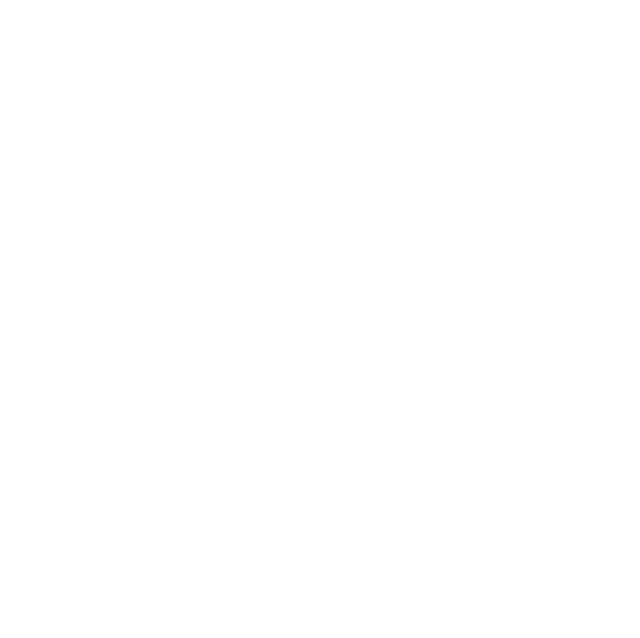
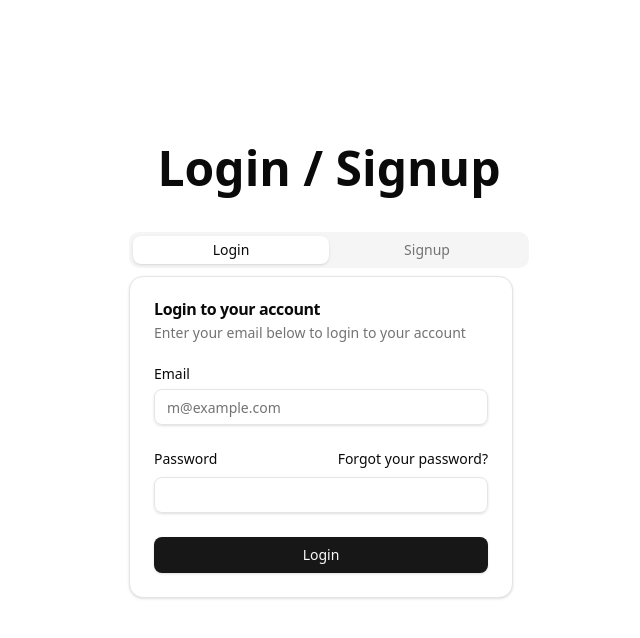
Before and after one commit to devansh-jagtap/Appliquo, a React (Vite) app: page /auth in a window 1280 px wide. Before the commit this address had no page. Shown: the top 638 px of the page, without its empty margins (311-951 px from the left). Built offline with nearby package versions, Linux system fonts and the light colour scheme.

Commit message:
here is the ui of login and signup

```diff
--- a/package.json
+++ b/package.json
@@ -15,6 +15,8 @@
     "@radix-ui/react-label": "^2.1.8",
     "@radix-ui/react-select": "^2.2.6",
     "@radix-ui/react-slot": "^1.2.4",
+    "@radix-ui/react-tabs": "^1.1.13",
+    "@supabase/supabase-js": "^2.89.0",
     "class-variance-authority": "^0.7.1",
     "clsx": "^2.1.1",
     "framer-motion": "^12.24.0",
--- a/src/App.jsx
+++ b/src/App.jsx
@@ -5,6 +5,7 @@
 import Assistant from "./pages/Assistant";
 import HeroSectionOne from "./components/hero-section-demo-1";
 import { Layout } from "lucide-react";
+import Auth from "./pages/Auth";
 
 function App() {
   const [applications, setApplications] = useState([]);
@@ -70,6 +71,7 @@
     <BrowserRouter>
       <Routes>
         <Route path="/" element={<HeroSectionOne />} />
+        <Route path="/auth" element={<Auth />} />
         <Route
           path="/dashboard"
           element={
--- /dev/null
+++ b/src/components/Login.jsx
@@ -0,0 +1,67 @@
+import { useState } from "react";
+import { Button } from "@/components/ui/button";
+import {
+  Card,
+  CardContent,
+  CardDescription,
+  CardFooter,
+  CardHeader,
+  CardTitle,
+} from "../components/ui/card";
+import { Input } from "@/components/ui/input";
+import { Label } from "@/components/ui/label";
+
+export function Login() {
+  const [email, setEmail] = useState("");
+  const [password, setPassword] = useState("");
+  return (
+    <Card className="w-full max-w-sm">
+      <CardHeader>
+        <CardTitle>Login to your account</CardTitle>
+        <CardDescription>
+          Enter your email below to login to your account
+        </CardDescription>
+      </CardHeader>
+      <CardContent>
+        <form>
+          <div className="flex flex-col gap-6">
+            <div className="grid gap-2">
+              <Label htmlFor="email">Email</Label>
+              <Input
+                id="email"
+                type="email"
+                placeholder="m@example.com"
+                value={email}
+                onChange={(e) => setEmail(e.target.value)}
+                required
+              />
+            </div>
+            <div className="grid gap-2">
+              <div className="flex items-center">
+                <Label htmlFor="password">Password</Label>
+                <a
+                  href="#"
+                  className="ml-auto inline-block text-sm underline-offset-4 hover:underline"
+                >
+                  Forgot your password?
+                </a>
+              </div>
+              <Input
+                id="password"
+                type="password"
+                value={password}
+                onChange={(e) => setPassword(e.target.value)}
+                required
+              />
+            </div>
+          </div>
+        </form>
+      </CardContent>
+      <CardFooter className="flex-col gap-2">
+        <Button type="submit" className="w-full">
+          Login
+        </Button>
+      </CardFooter>
+    </Card>
+  );
+}
--- /dev/null
+++ b/src/components/Signup.jsx
@@ -0,0 +1,60 @@
+import { useState } from "react";
+import { Button } from "@/components/ui/button";
+import {
+  Card,
+  CardContent,
+  CardDescription,
+  CardFooter,
+  CardHeader,
+  CardTitle,
+} from "@/components/ui/card";
+import { Input } from "@/components/ui/input";
+
+export function Signup() {
+  const [name, setName] = useState("");
+  const [email, setEmail] = useState("");
+  const [password, setPassword] = useState("");
+
+  return (
+    <Card>
+      <CardHeader>
+        <CardTitle>Signup</CardTitle>
+        <CardDescription>
+          Create a new account if you haven&rsquo;t already
+        </CardDescription>
+      </CardHeader>
+      <CardContent className="space-y-2">
+        <div className="space-y-1">
+          <Input
+            name="name"
+            type="text"
+            placeholder="Enter Name"
+            value={name}
+            onChange={(e) => setName(e.target.value)}
+          />
+        </div>
+        <div className="space-y-1">
+          <Input
+            name="email"
+            type="email"
+            placeholder="Enter Email"
+            value={email}
+            onChange={(e) => setEmail(e.target.value)}
+          />
+        </div>
+        <div className="space-y-1">
+          <Input
+            name="password"
+            type="password"
+            placeholder="Enter Password"
+            value={password}
+            onChange={(e) => setPassword(e.target.value)}
+          />
+        </div>
+      </CardContent>
+      <CardFooter>
+        <Button>"Create Account"</Button>
+      </CardFooter>
+    </Card>
+  );
+}
--- /dev/null
+++ b/src/components/ui/tabs.jsx
@@ -0,0 +1,41 @@
+import * as React from "react"
+import * as TabsPrimitive from "@radix-ui/react-tabs"
+
+import { cn } from "@/lib/utils"
+
+const Tabs = TabsPrimitive.Root
+
+const TabsList = React.forwardRef(({ className, ...props }, ref) => (
+  <TabsPrimitive.List
+    ref={ref}
+    className={cn(
+      "inline-flex h-9 items-center justify-center rounded-lg bg-muted p-1 text-muted-foreground",
+      className
+    )}
+    {...props} />
+))
+TabsList.displayName = TabsPrimitive.List.displayName
+
+const TabsTrigger = React.forwardRef(({ className, ...props }, ref) => (
+  <TabsPrimitive.Trigger
+    ref={ref}
+    className={cn(
+      "inline-flex items-center justify-center whitespace-nowrap rounded-md px-3 py-1 text-sm font-medium ring-offset-background transition-all focus-visible:outline-none focus-visible:ring-2 focus-visible:ring-ring focus-visible:ring-offset-2 disabled:pointer-events-none disabled:opacity-50 data-[state=active]:bg-background data-[state=active]:text-foreground data-[state=active]:shadow",
+      className
+    )}
+    {...props} />
+))
+TabsTrigger.displayName = TabsPrimitive.Trigger.displayName
+
+const TabsContent = React.forwardRef(({ className, ...props }, ref) => (
+  <TabsPrimitive.Content
+    ref={ref}
+    className={cn(
+      "mt-2 ring-offset-background focus-visible:outline-none focus-visible:ring-2 focus-visible:ring-ring focus-visible:ring-offset-2",
+      className
+    )}
+    {...props} />
+))
+TabsContent.displayName = TabsPrimitive.Content.displayName
+
+export { Tabs, TabsList, TabsTrigger, TabsContent }
--- /dev/null
+++ b/src/lib/supabase.js
@@ -0,0 +1,6 @@
+import { createClient } from "@supabase/supabase-js";
+
+export const supabase = createClient(
+  import.meta.env.VITE_SUPABASE_URL,
+  import.meta.env.VITE_SUPABASE_ANON_KEY
+);
--- /dev/null
+++ b/src/pages/Auth.jsx
@@ -0,0 +1,31 @@
+import React from "react";
+import { useSearchParams } from "react-router-dom";
+import { Tabs, TabsList, TabsTrigger, TabsContent } from "@/components/ui/tabs";
+import { Login } from "@/components/Login";
+import { Signup } from "@/components/Signup";
+const Auth = () => {
+  const [searchParams] = useSearchParams();
+  return (
+    <div className="mt-36 flex flex-col items-center gap-10">
+      <h1 className="text-5xl font-extrabold">
+        {searchParams.get("createNew")
+          ? "Hold up! Let's login first..."
+          : "Login / Signup"}
+      </h1>
+      <Tabs defaultValue="login" className="w-[400px]">
+        <TabsList className="grid w-full grid-cols-2">
+          <TabsTrigger value="login">Login</TabsTrigger>
+          <TabsTrigger value="signup">Signup</TabsTrigger>
+        </TabsList>
+        <TabsContent value="login">
+          <Login />
+        </TabsContent>
+        <TabsContent value="signup">
+          <Signup />
+        </TabsContent>
+      </Tabs>
+    </div>
+  );
+};
+
+export default Auth;
```
Also changed, not shown: src/components/faq.jsx (+34 -10 lines), 1 other file (tests, documents, lock files or other folders).
